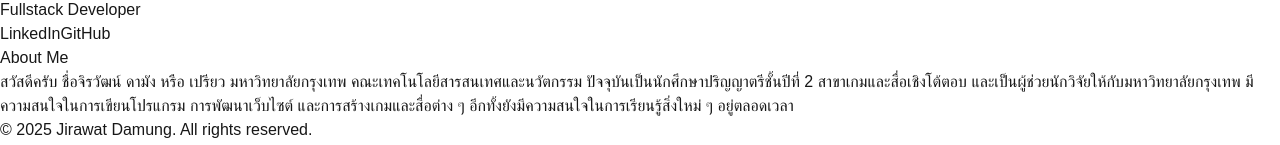
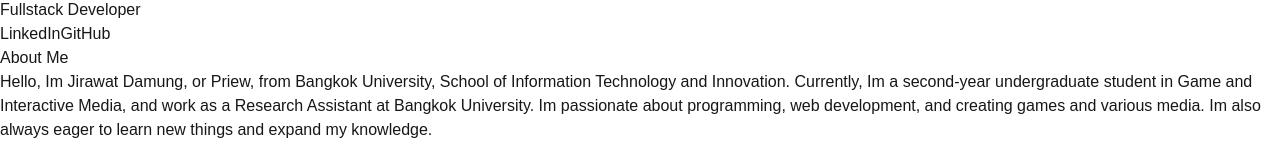
Before and after one commit to sparkpzch/jirawatdamung.github.io, a Next.js app: page / in a window 1280 px wide. Shown: the part 2916-3061 px from the top of the page. Built offline with nearby package versions, Linux system fonts and the light colour scheme.

Commit message:
Update page.tsx

```diff
--- a/src/app/page.tsx
+++ b/src/app/page.tsx
@@ -278,14 +278,13 @@ export default function Home() {
             <div className="w-full max-w-md p-6 border border-white/10 rounded-xl backdrop-blur-sm bg-white/5 shadow-xl">
               <h2 className="text-2xl font-bold mb-4 font-outfit">About Me</h2>
               <p className="text-gray-300 leading-relaxed font-outfit">
-                สวัสดีครับ ชื่อจิรวัฒน์ ดามัง หรือ เปรียว มหาวิทยาลัยกรุงเทพ
-                คณะเทคโนโลยีสารสนเทศและนวัตกรรม
-                ปัจจุบันเป็นนักศึกษาปริญญาตรีชั้นปีที่ 2
-                สาขาเกมและสื่อเชิงโต้ตอบ
-                และเป็นผู้ช่วยนักวิจัยให้กับมหาวิทยาลัยกรุงเทพ
-                มีความสนใจในการเขียนโปรแกรม การพัฒนาเว็บไซต์
-                และการสร้างเกมและสื่อต่าง ๆ
-                อีกทั้งยังมีความสนใจในการเรียนรู้สิ่งใหม่ ๆ อยู่ตลอดเวลา
+                Hello, Im Jirawat Damung, or Priew, from Bangkok University,
+                School of Information Technology and Innovation. Currently, Im a
+                second-year undergraduate student in Game and Interactive Media,
+                and work as a Research Assistant at Bangkok University. Im
+                passionate about programming, web development, and creating
+                games and various media. Im also always eager to learn new
+                things and expand my knowledge.
               </p>
             </div>
           </main>
```
